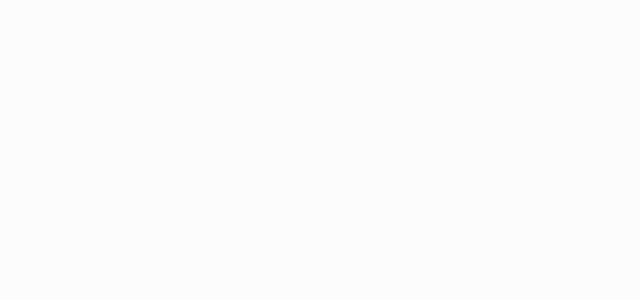
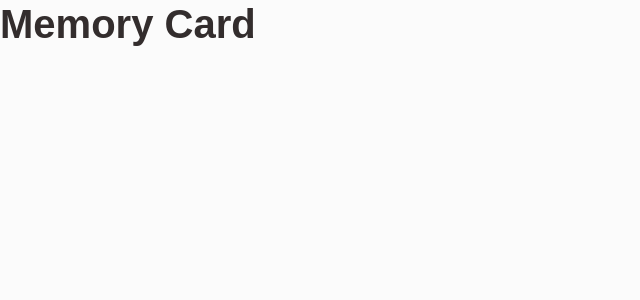
Before and after one commit to catalinbroinas/memory-card, a React (Vite) app: page / in a window 1280 px wide. Shown: the top 300 px of the page, without its empty margins (0-640 px from the left). Built offline with nearby package versions, Linux system fonts and the light colour scheme.

Commit message:
feat(Game): add game component

```diff
--- a/src/react/App.jsx
+++ b/src/react/App.jsx
@@ -1,7 +1,10 @@
+import Game from './components/features/Game/Game';
 
 function App() {
   return (
-    <main className="game-container"></main>
+    <main className="game-container">
+      <Game />
+    </main>
   )
 }
 
--- /dev/null
+++ b/src/react/components/features/Game/Game.jsx
@@ -0,0 +1,10 @@
+
+function Game() {
+  return (
+    <section className="game">
+      <h1 className="game__title">Memory Card</h1>
+    </section>
+  );
+}
+
+export default Game;
```
Also changed, not shown: 1 other file (tests, documents, lock files or other folders).
